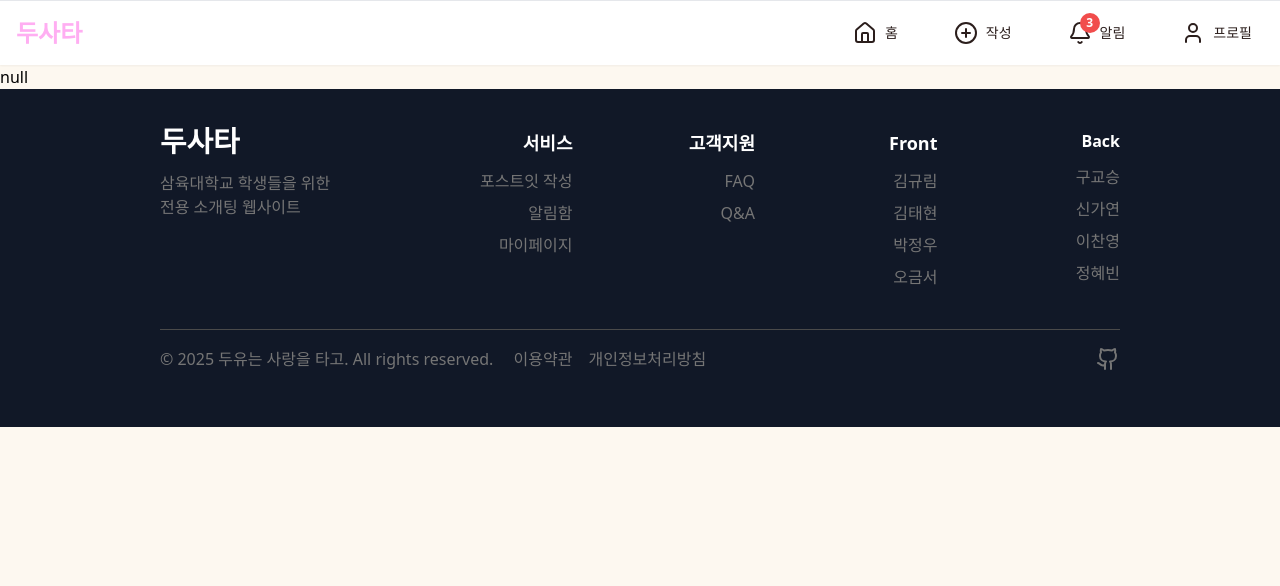
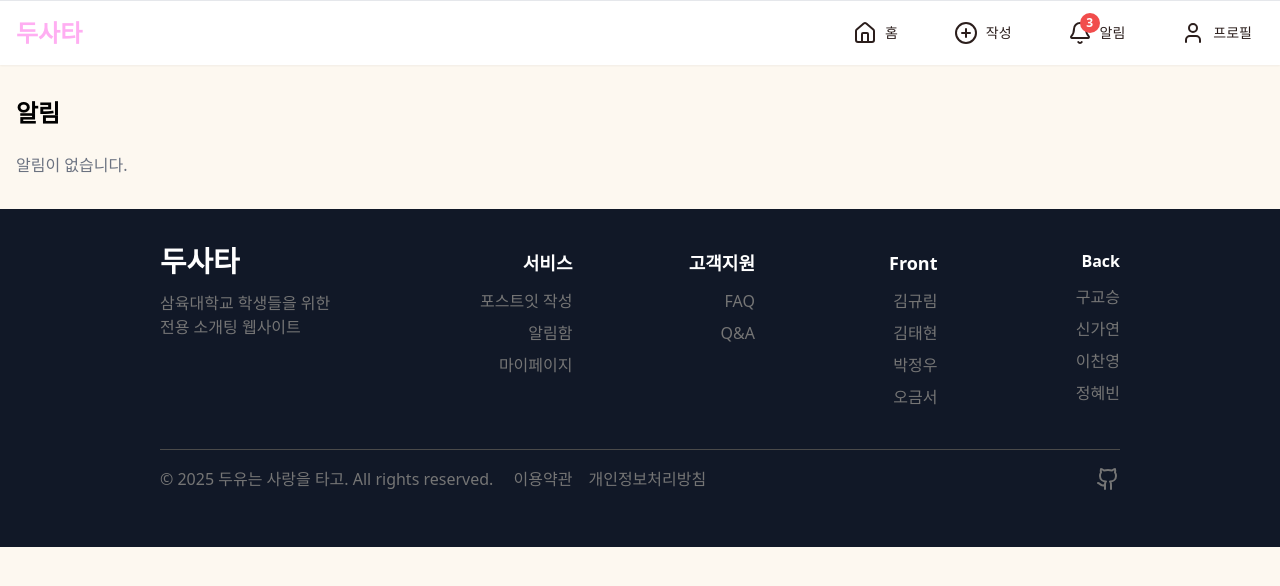
Before and after one commit to Tim3208/dusata, a React (Vite) app: page /notification in a window 1280 px wide. Shown: the top 586 px of the page. Built offline with nearby package versions, Linux system fonts and the light colour scheme; no server answers.

Commit message:
Add NotificationPage component

```diff
--- a/src/pages/NotificationPage/NotificationPage.jsx
+++ b/src/pages/NotificationPage/NotificationPage.jsx
@@ -1,7 +1,17 @@
+import React from 'react';
 import MainLayOut from '@/layout/MainLayOut';
 
 const NotificationPage = () => {
-  return <MainLayOut>null</MainLayOut>;
+  return (
+    <MainLayOut>
+      <div className="container mx-auto px-4 py-8">
+        <h1 className="text-2xl font-bold mb-6">알림</h1>
+        <div className="space-y-4">
+          <p className="text-gray-500">알림이 없습니다.</p>
+        </div>
+      </div>
+    </MainLayOut>
+  );
 };
 
 export default NotificationPage;
```
Also changed, not shown: 1 other file (tests, documents, lock files or other folders).
